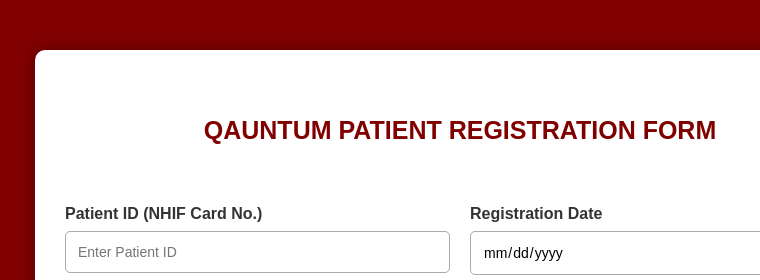
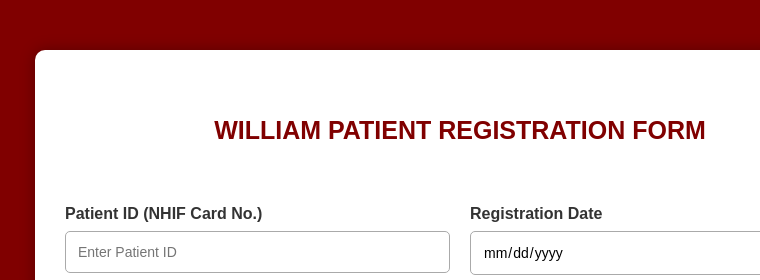
Before and after one commit to Gitsamir-png/byabt, a plain HTML site: page index.html in a window 1280 px wide. Shown: the top 280 px of the page, 180-940 px from the left. Drawn offline with Linux system fonts and the light colour scheme.

Commit message:
fix :Heading 2 name

```diff
--- a/index.html
+++ b/index.html
@@ -228,7 +228,7 @@
 
     <div class="header">
 
-        <h2>QAUNTUM PATIENT REGISTRATION FORM</h2>
+        <h2>WILLIAM PATIENT REGISTRATION FORM</h2>
 
         <img src="./Quantam medical system_files/images.jpe" alt="Medical Heart Logo" class="logo">
 
```
